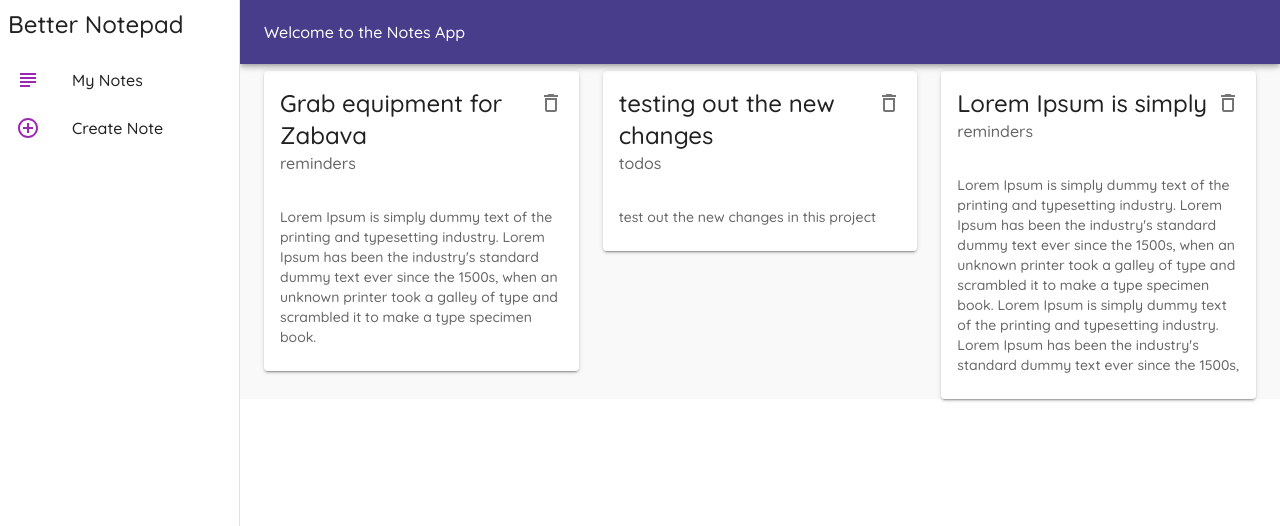
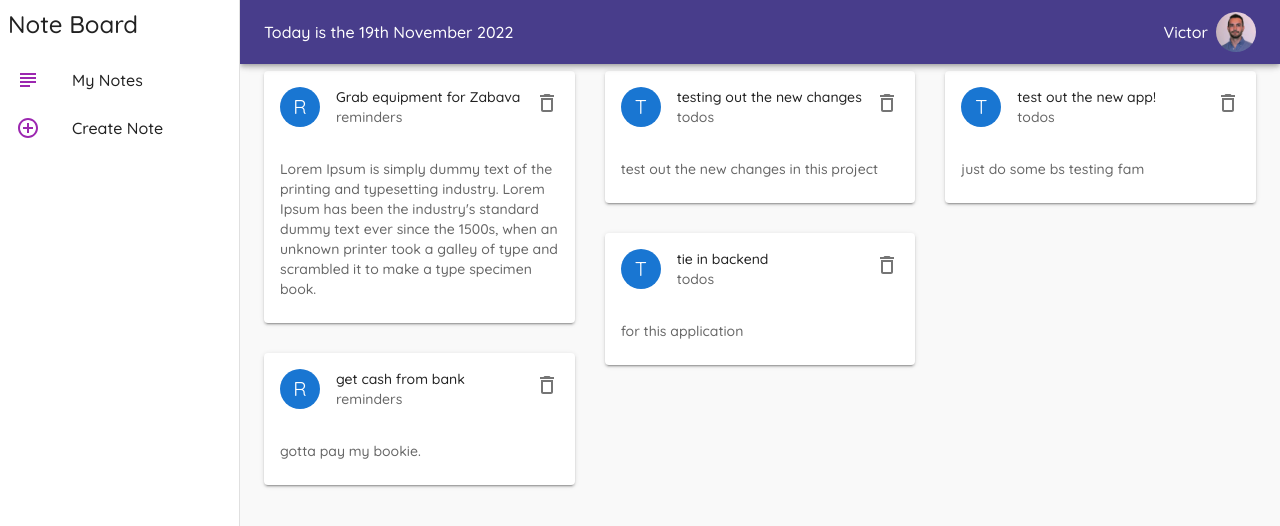
Before and after one commit to vbaziuk/note-board, a React (Create React App) app: page / in a window 1280 px wide. Shown: the top 526 px of the page. Built offline with nearby package versions, Linux system fonts and the light colour scheme; data requests are answered from the project's data file.

Commit message:
add masonry and avatar toolbar

```diff
--- a/data/db.json
+++ b/data/db.json
@@ -13,10 +13,22 @@
       "id": 5
     },
     {
-      "title": "Lorem Ipsum is simply ",
-      "details": "Lorem Ipsum is simply dummy text of the printing and typesetting industry. Lorem Ipsum has been the industry's standard dummy text ever since the 1500s, when an unknown printer took a galley of type and scrambled it to make a type specimen book. Lorem Ipsum is simply dummy text of the printing and typesetting industry. Lorem Ipsum has been the industry's standard dummy text ever since the 1500s,",
+      "title": "test out the new app!",
+      "details": "just do some bs testing fam",
+      "category": "todos",
+      "id": 7
+    },
+    {
+      "title": "get cash from bank",
+      "details": "gotta pay my bookie.",
       "category": "reminders",
-      "id": 6
+      "id": 9
+    },
+    {
+      "title": "tie in backend",
+      "details": "for this application",
+      "category": "todos",
+      "id": 10
     }
   ]
 }
--- a/package.json
+++ b/package.json
@@ -6,9 +6,11 @@
     "@emotion/styled": "^11.10.5",
     "@mui/icons-material": "^5.10.9",
     "@mui/material": "^5.10.13",
+    "date-fns": "^2.29.3",
     "json-server": "^0.17.1",
     "react": "^17.0.1",
     "react-dom": "^17.0.1",
+    "react-masonry-css": "^1.0.16",
     "react-router-dom": "^6.4.3",
     "react-scripts": "4.0.2"
   },
--- a/src/components/Layout.js
+++ b/src/components/Layout.js
@@ -14,6 +14,9 @@ import Box from '@mui/material/Box';
 
 import { AppBar } from '@mui/material';
 import { Toolbar } from '@mui/material';
+
+import { format } from 'date-fns';
+import Avatar from '@mui/material/Avatar';   // is this right?
 
 // this const also defined in StyledDrawer.js
 const drawerWidth = 240;
@@ -44,9 +47,22 @@ export default function Layout({ children }) {
         }}
       >
         <Toolbar>
+          <Typography
+            sx={{
+              flexGrow: 1
+            }}
+          >
+            Today is the {format(new Date(), 'do MMMM Y')}
+          </Typography>
           <Typography>
-            Welcome to the Notes App
+            Victor
           </Typography>
+          <Avatar
+            src="/vicpic.jpeg"
+            sx={{
+              marginLeft: (theme) => theme.spacing(1)
+            }}
+          />
         </Toolbar>
       </AppBar>
 
@@ -71,7 +87,7 @@ export default function Layout({ children }) {
               padding: '8px'
             }}
           >
-            Better Notepad
+            Note Board
           </Typography>
         </div>
 
@@ -93,9 +109,8 @@ export default function Layout({ children }) {
       <StyledDiv>
         <Box
           sx={{
-            // height: (theme) => `calc(100vh - ${theme.mixins.toolbar.minHeight}px)`
-
             // padding for the toolbar
+            // https://stackoverflow.com/questions/69749086/mui-how-to-get-theme-mixins-toolbar-minheight-value-responsively
             height: (theme) => `calc(100% - ${theme.mixins.toolbar.minHeight}px)`,
             paddingTop: (theme) => 15 + theme.mixins.toolbar.minHeight + "px"
           }}
--- a/src/components/NoteCard.js
+++ b/src/components/NoteCard.js
@@ -2,15 +2,41 @@ import React from 'react'
 import Card from '@mui/material/Card'
 import CardHeader from '@mui/material/CardHeader'
 import CardContent from '@mui/material/CardContent'
-import { IconButton } from '@mui/material'
+import { Avatar, IconButton } from '@mui/material'
 import { DeleteOutlined } from '@mui/icons-material'
 import { Typography } from '@mui/material'
+import { yellow, green, pink, blue } from '@mui/material/colors'
 
 export default function NoteCard({ note, handleDelete }) {
   return (
     <div>
       <Card elevation={2}>
         <CardHeader
+          avatar={
+            <Avatar
+              sx={{
+
+                // color changer for notecard avatars does not work for some reason
+                // note.category is undefined in the console.
+                // all default to blue[700]
+                backgroundColor: (note) => {
+                  console.log("test me out: ", note.category)
+                  if (note.category == "events") {
+                    return yellow[700]
+                  }
+                  if (note.category == "todos") {
+                    return green
+                  }
+                  if (note.category == "reminders") {
+                    return pink[500]
+                  }
+                  return blue[700]
+                }
+              }}
+            >
+              {note.category[0].toUpperCase()}
+            </Avatar>
+          }
           action={
             <IconButton onClick={() => handleDelete(note.id)}>
               <DeleteOutlined />
--- a/src/components/styledComponents/StyledDiv.js
+++ b/src/components/styledComponents/StyledDiv.js
@@ -2,7 +2,8 @@ import { styled } from '@mui/material/styles';
 
 const StyledDiv = styled('div')({
     background: '#f9f9f9',
-    width: '100%'
+    width: '100%',
+    height: '100vh'
 })
 
 export default StyledDiv;
--- a/src/index.css
+++ b/src/index.css
@@ -5,3 +5,20 @@ body {
   -webkit-font-smoothing: antialiased;
   -moz-osx-font-smoothing: grayscale;
 }
+
+.my-masonry-grid {
+  display: -webkit-box; /* Not needed if autoprefixing */
+  display: -ms-flexbox; /* Not needed if autoprefixing */
+  display: flex;
+  margin-left: -30px; /* gutter size offset */
+  width: auto;
+}
+.my-masonry-grid_column {
+  padding-left: 30px; /* gutter size */
+  background-clip: padding-box;
+}
+
+/* Style your items */
+.my-masonry-grid_column > div { /* change div to reference your elements you put in <Masonry> */
+  margin-bottom: 30px;
+}
--- a/src/pages/Notes.js
+++ b/src/pages/Notes.js
@@ -2,6 +2,7 @@ import React, { useEffect, useState } from 'react'
 import Grid from '@mui/material/Grid'
 import { Container } from '@mui/system'
 import NoteCard from '../components/NoteCard'
+import Masonry from 'react-masonry-css';
 
 export default function Notes() {
   const [notes, setNotes] = useState([])
@@ -23,17 +24,27 @@ export default function Notes() {
     setNotes(newNotes)
   }
 
+  const breakpoints = {
+    default: 3,
+    1100: 2,
+    700: 1
+  }
+
   // cycle through the contents of the fetched data
   // and display title.
   return (
     <Container>
-      <Grid container spacing={3}>
+      <Masonry
+        breakpointCols={breakpoints}
+        className="my-masonry-grid"
+        columnClassName="my-masonry-grid_column"
+      >
         {notes.map(note => (
-          <Grid item key={note.id} xs={12} md={6} lg={4}>
+          <div key={note.id}>
             <NoteCard note={note} handleDelete={handleDelete} />
-          </Grid>
+          </div>
         ))}
-      </Grid>
+      </Masonry>
     </Container>
   )
 }
```
Also changed, not shown: public/vicpic.jpeg (added), 1 other file (tests, documents, lock files or other folders). Lines whose indentation alone changed are shown as unchanged.
